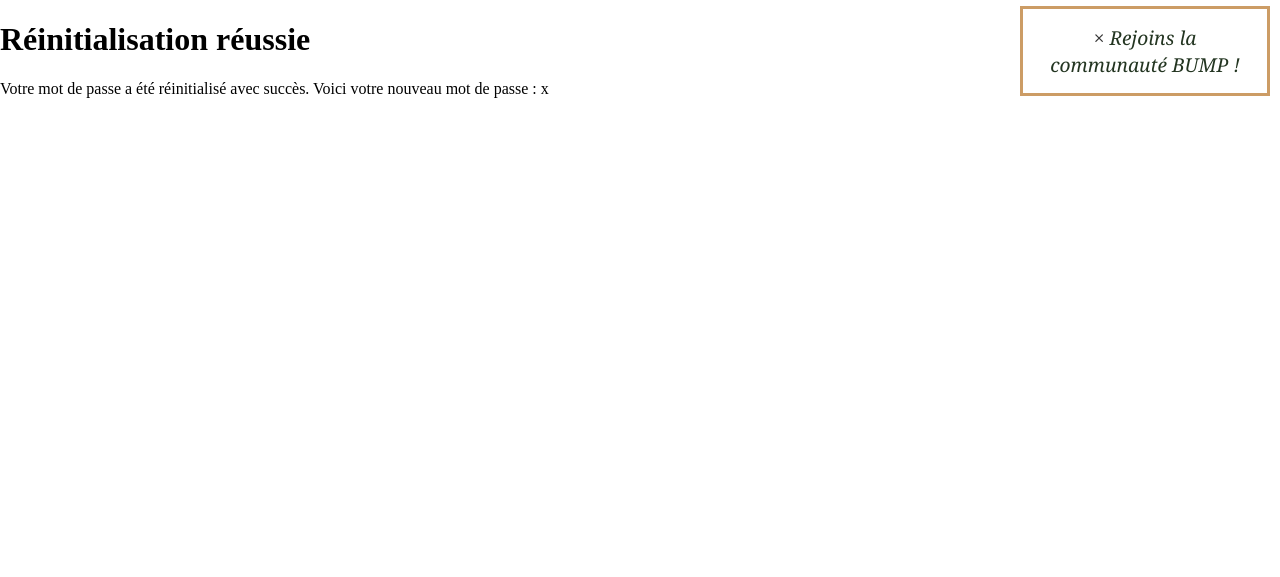
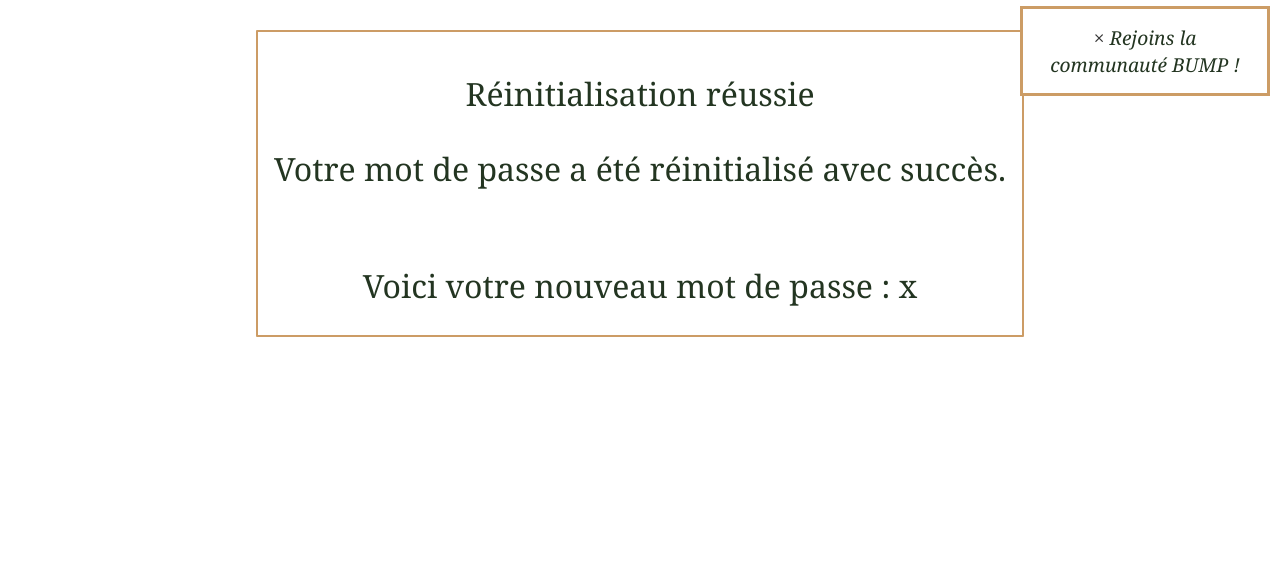
Before and after one commit to WildCodeSchool-2023-09/2023-09-PHP-Bordeaux-P2-Blog, a PHP site: the page made by src/View/Blog_user/password_reset_success.html.twig in a window 1280 px wide. Shown: the part 104-681 px from the top of the page. Run offline with PHP 8.4, Linux system fonts and the light colour scheme; the template is opened without the code that fills it: most values are stand-ins (such as "Sample title", 1, 10 or a date in 2020); some libraries are stand-ins or nearby versions.

Commit message:
message reset

```diff
--- a/src/View/Blog_user/password_reset_success.html.twig
+++ b/src/View/Blog_user/password_reset_success.html.twig
@@ -1,8 +1,13 @@
-{% extends 'layout.html.twig' %} {% block title %}Réinitialisation réussie{%
-endblock %} {% block content %}
-<h1>Réinitialisation réussie</h1>
-<p>
-    Votre mot de passe a été réinitialisé avec succès. Voici votre nouveau mot
-    de passe : {{ newPassword }}
-</p>
+{% extends 'layout.html.twig' %}
+{% block stylesheet %}<link rel="stylesheet" href="/assets/css/pswreset.css">{% endblock %}
+{% block title %}Réinitialisation réussie{%endblock %}
+
+ {% block content %}
+ <div class="container">
+ <div class='form'>
+<P class="title">Réinitialisation réussie</P>
+<p> Votre mot de passe a été réinitialisé avec succès.</p><br>
+<p> Voici votre nouveau mot de passe : {{ newPassword }}</p>
+</div>
+</div>
 {% endblock %}
```
Also changed, not shown: public/assets/css/pswreset.css (added).
